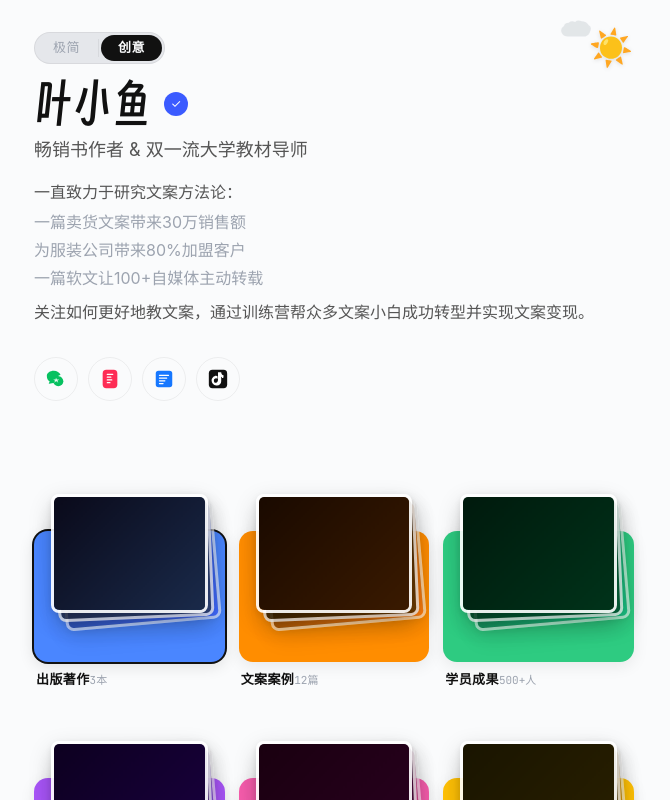
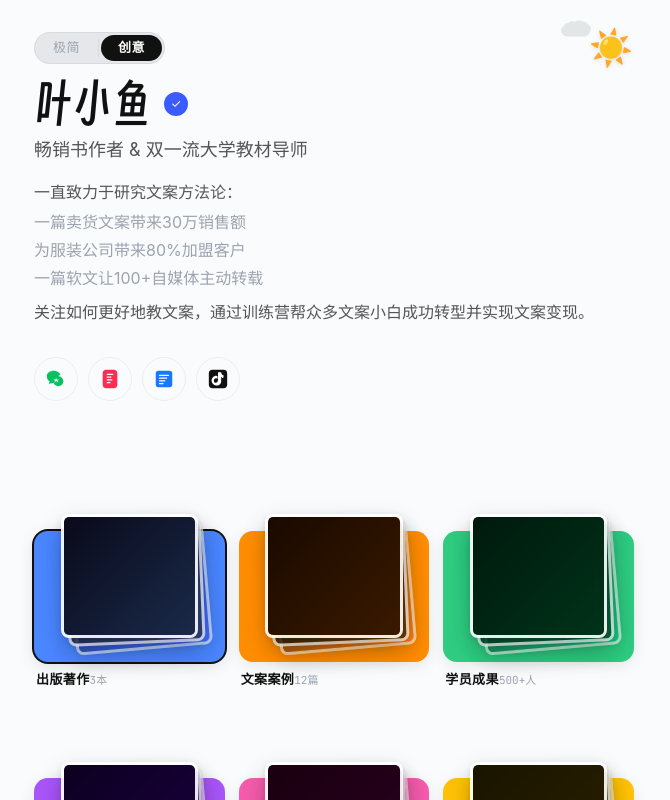
Before and after one commit to moyimi-0211/yexiaoyu-Personal-Introduction, a React (Vite) app: page / in a window 1280 px wide. Both pictures are taken after a click on the button "创意". Shown: the top 800 px of the page, without its empty margins (306-976 px from the left). Built offline with nearby package versions, Linux system fonts and the light colour scheme; a small style sheet from the web is missing; a web font is replaced by a local one.

Commit message:
缩小叠放卡片 | left/right 9%→14%,bottom 16%→12%,宽72%高60%

```diff
--- a/src/index.css
+++ b/src/index.css
@@ -361,10 +361,10 @@ body {
 /* — 3 层卡片叠放容器 — */
 .folder-stack-wrap {
   position: absolute;
-  top: 18%;
-  left: 9%;
-  right: 9%;
-  bottom: 24%;
+  top: 28%;
+  left: 14%;
+  right: 14%;
+  bottom: 12%;
   z-index: 1;
 }
 
```
